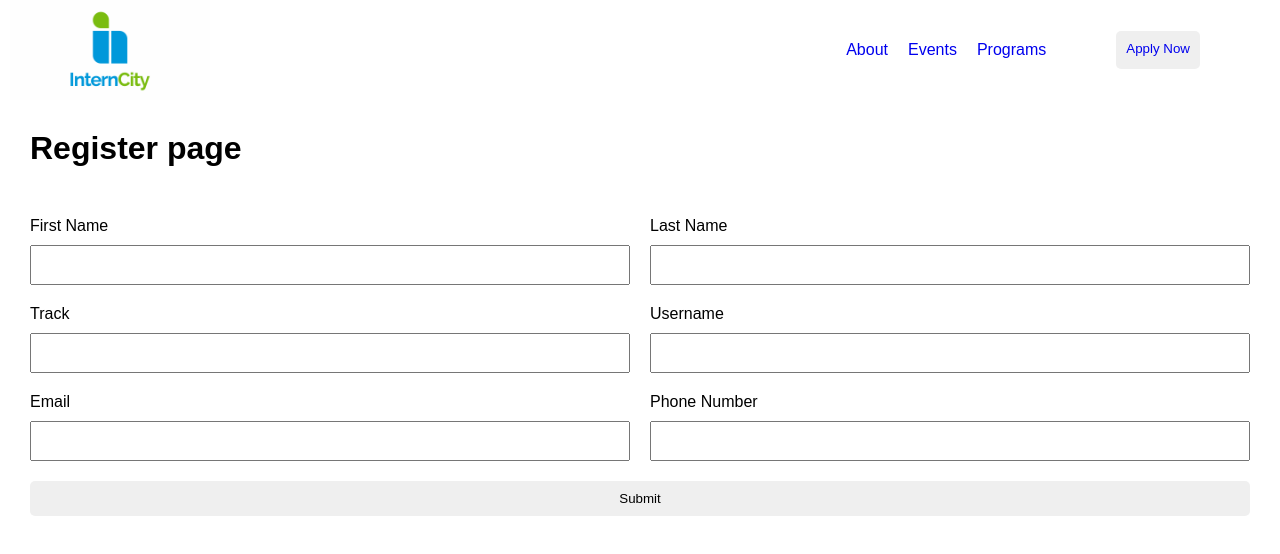
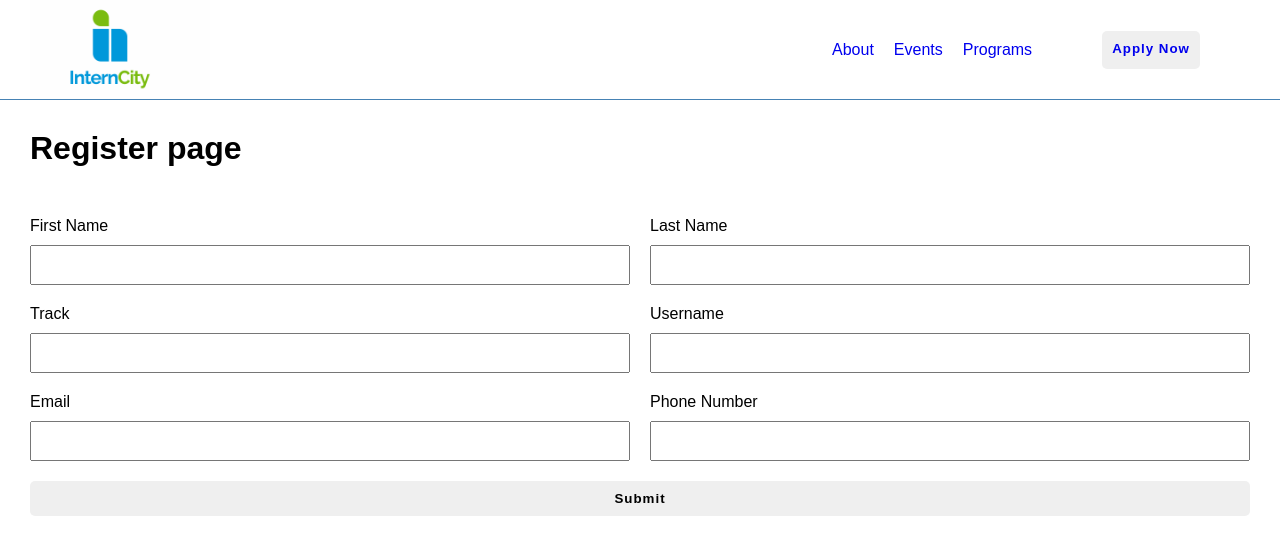
Before and after one commit to Akuchinyerenwa/InternCityHubClone, a React (Vite) app: page /register in a window 1280 px wide. Shown: the top 554 px of the page. Built offline with nearby package versions, Linux system fonts and the light colour scheme.

Commit message:
increased button font weight and letter spacing

```diff
--- a/src/components/general/button/Button.css
+++ b/src/components/general/button/Button.css
@@ -6,6 +6,8 @@
   border: none;
   cursor: pointer;
   overflow: hidden;
+  font-weight: bold;
+  letter-spacing: 1px;
 }
 
 .button-root a {
--- a/src/components/header/Header.css
+++ b/src/components/header/Header.css
@@ -6,6 +6,7 @@
   height: 100px;
   padding: 0 30px;
   overflow: hidden;
+  border-bottom: 1px solid steelblue;
 }
 
 .header-links {
--- a/src/components/header/logo/Logo.jsx
+++ b/src/components/header/logo/Logo.jsx
@@ -3,6 +3,8 @@ import "./Logo.css"
 export const Logo = () => {
 
   return (
-    <img className="logo-root" src="/images/header/logo.png" alt="Interncity hub logo" />
+   <a href="/">
+     <img className="logo-root" src="/images/header/logo.png" alt="Interncity hub logo" />
+   </a>
   )
 }
```
